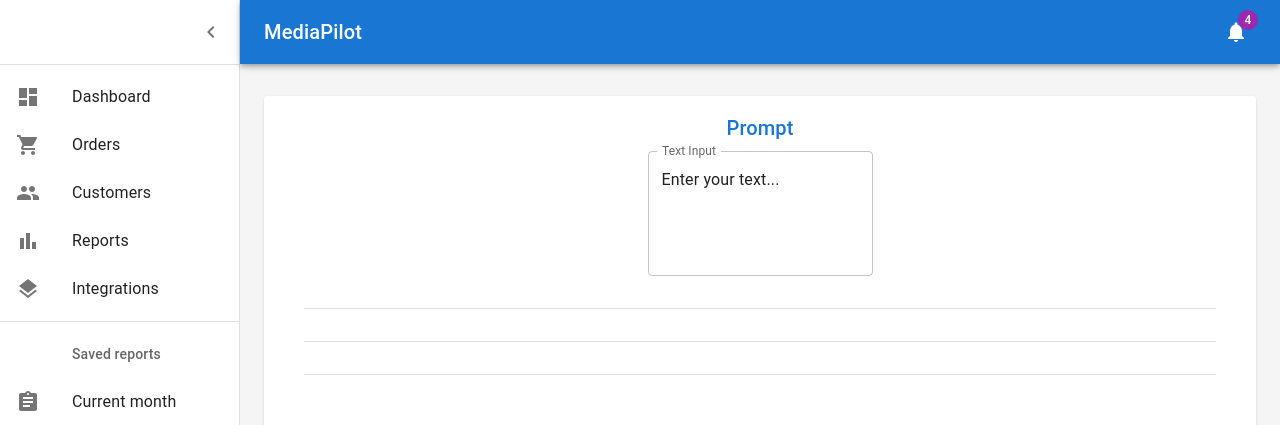
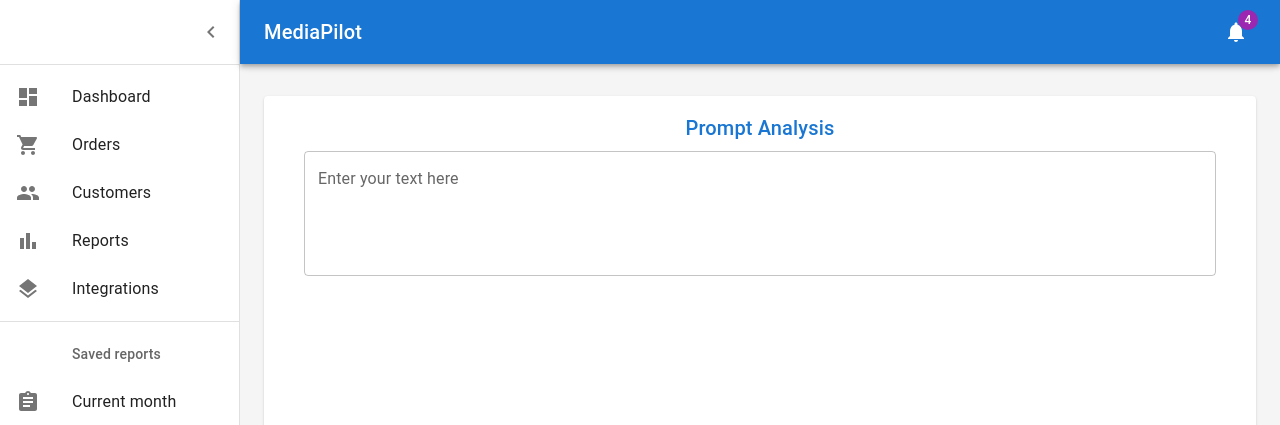
Before and after one commit to AllenCaoo/MediaPilot, a React (Create React App) app in the folder client/: page / in a window 1280 px wide. Shown: the top 425 px of the page. Built offline with nearby package versions, Linux system fonts and the light colour scheme.

Commit message:
Analysis made

```diff
--- a/client/src/components/Dashboard.js
+++ b/client/src/components/Dashboard.js
@@ -21,6 +21,7 @@
 import Chart from './Chart';
 import Upload from './Upload';
 import Settings from './Settings';
+import Analysis from './Analysis';
 
 function Copyright(props) {
   return (
@@ -183,7 +184,7 @@
                     flexDirection: 'column',
                     height: 360,
                   }}>
-
+                  <Analysis />
                 </Paper>
               </Grid>
             </Grid>
--- a/client/src/components/Upload.js
+++ b/client/src/components/Upload.js
@@ -3,10 +3,18 @@
 import Link from '@mui/material/Link';
 import Typography from '@mui/material/Typography';
 import Title from './Title';
-import UploadFileIcon from '@mui/icons-material/UploadFile';
+import UseFormControl from './Inputs';
+// import UploadFileIcon from '@mui/icons-material/UploadFile';
 import Container from '@mui/material/Container';
-import { Table, TableBody, TableCell, TableRow } from '@mui/material';
+// import { Table, TableBody, TableCell, TableRow } from '@mui/material';
 import TextField from '@mui/material/TextField';
+// import OutlinedInput from '@mui/material/OutlinedInput';
+// import FormHelperText from '@mui/material/FormHelperText';
+// import FormControl, { useFormControl } from '@mui/material/FormControl';
+import Input from '@mui/material/Input';
+
+
+const ariaLabel = { 'aria-label': 'description' };
 
 function preventDefault(event) {
   event.preventDefault();
@@ -14,18 +22,28 @@
 
 
 export default function Upload() {
+  return (
 
-  return (
     <Container maxWidth="lg" align="center">
-      <Title>Prompt</Title>
+      <Title>Prompt Analysis</Title>
+
       <TextField
+
+
+
+          UseFormControl
+          // <Input defaultValue="Hello world" inputProps={ariaLabel} />
+          fullWidth label="fullWidth" id="fullWidth"
           id="outlined-multiline-static"
-          label="Text Input"
+          label="Enter your text here"
           multiline
           rows={4}
-          defaultValue="Enter your text..."
+
+          // {/* defaultValue="Enter your text..." */}
         />
-      <Table>
+
+
+      {/* <Table>
         <TableBody>
           <TableRow>
           <TableCell></TableCell>
@@ -37,7 +55,8 @@
           <TableCell></TableCell>
           </TableRow>
         </TableBody>
-      </Table>
+      </Table> */}
     </Container>
   );
+
 }
```
